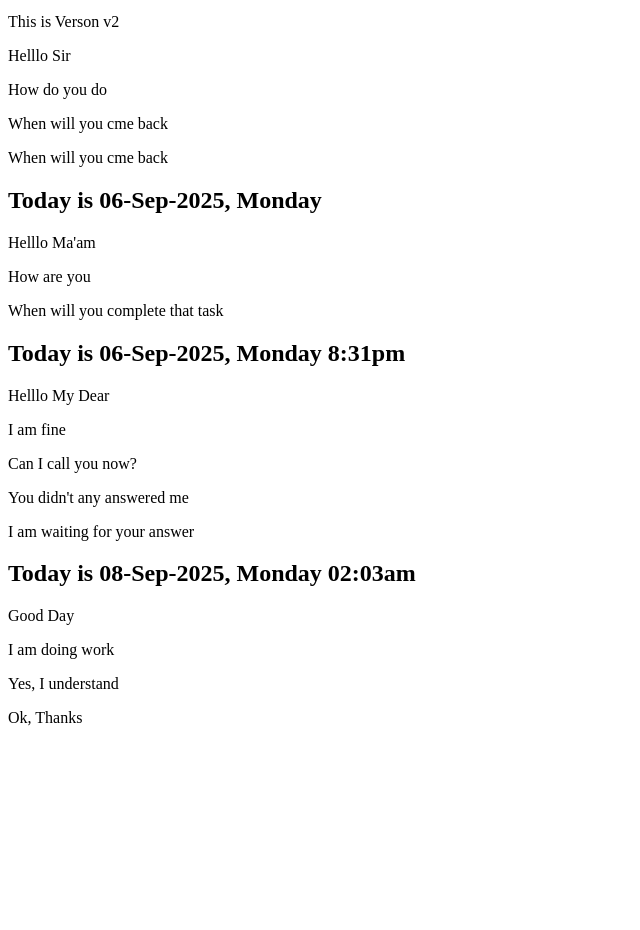
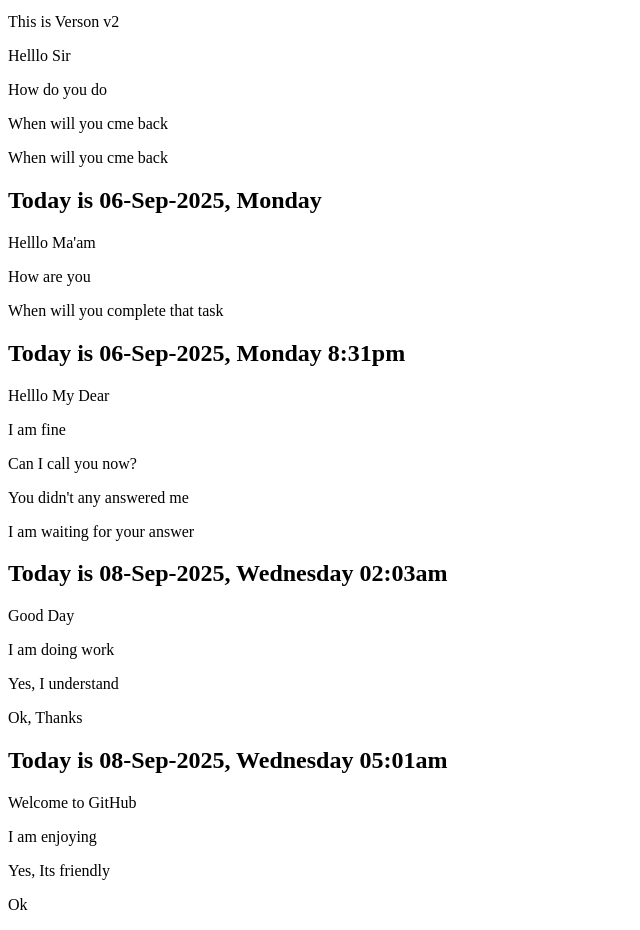
Before and after one commit to Arora1992/Arora_Repo_AA, a plain HTML site: page index.html in a window 1280 px wide. Shown: the part 101-1031 px from the top of the page, without its empty margins (0-640 px from the left). Before the commit the page ends 844 px from the top, so only its background shows below. Drawn offline with Linux system fonts and the light colour scheme.

Commit message:
This is v7

```diff
--- a/index.html
+++ b/index.html
@@ -25,12 +25,15 @@
 <p>Can I call you now?</p>
 <p>You didn't any answered me</p>
 <p>I am waiting for your answer</p>
-<h2>Today is 08-Sep-2025, Monday 02:03am</h2>
+<h2>Today is 08-Sep-2025, Wednesday 02:03am</h2>
 <p>Good Day</p>
 <p>I am doing work</p>
 <p>Yes, I understand </p>
 <p>Ok, Thanks</p>
-
-
+<h2>Today is 08-Sep-2025, Wednesday 05:01am</h2>
+<p>Welcome to GitHub</p>
+<p>I am enjoying</p>
+<p>Yes, Its friendly</p>
+<p>Ok</p>
 </body>
 </html>
```
